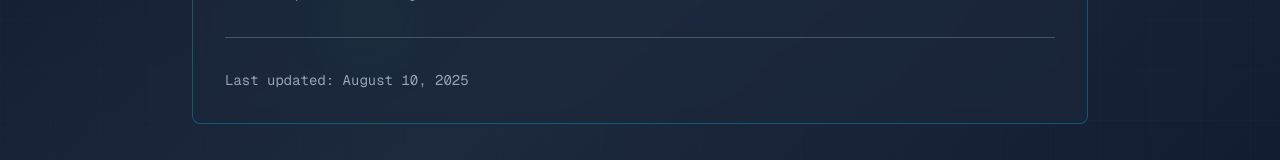
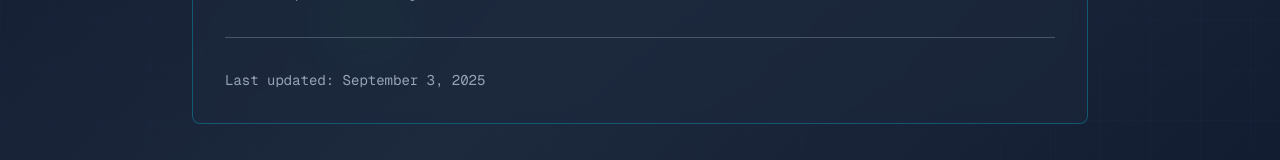
Before and after one commit to matthewli10/personalSite, a Next.js app: page /notes/favorite-songs in a window 1280 px wide. Shown: the part 580-740 px from the top of the page. Built offline with nearby package versions, Linux system fonts and the light colour scheme.

Commit message:
Minor updates

```diff
--- a/src/app/notes/[slug]/page.tsx
+++ b/src/app/notes/[slug]/page.tsx
@@ -22,7 +22,7 @@ const getNoteBySlug = (slug: string) => {
         <p class="text-slate-200">Hold On, We're Going Home - Drake</p>
 
         <hr style="margin: 2rem 0; border: none; border-top: 1px solid #475569;">
-        <p style="font-size: 0.875rem; color: #94a3b8; margin: 0;">Last updated: August 10, 2025</p>
+        <p style="font-size: 0.875rem; color: #94a3b8; margin: 0;">Last updated: September 3, 2025</p>
       `,
       date: "2025-03-15",
       readTime: "1 min read",
```
